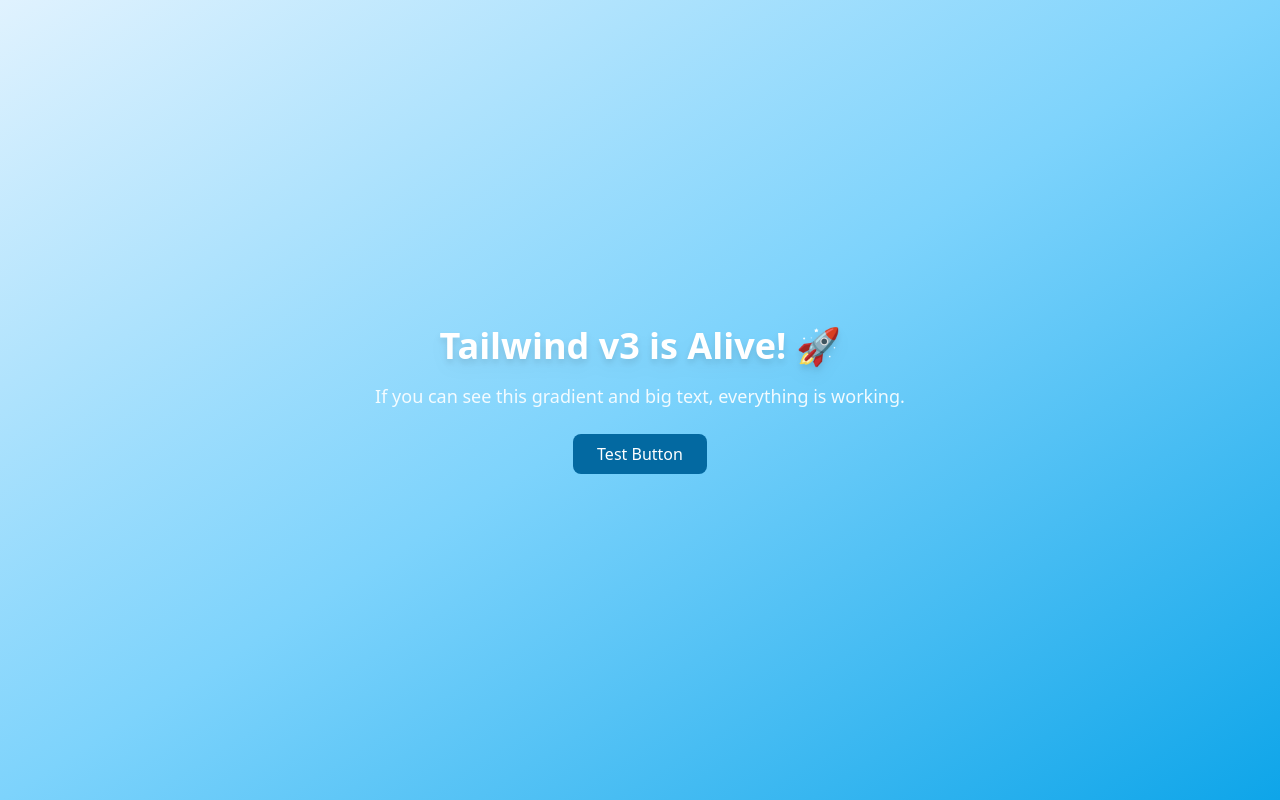
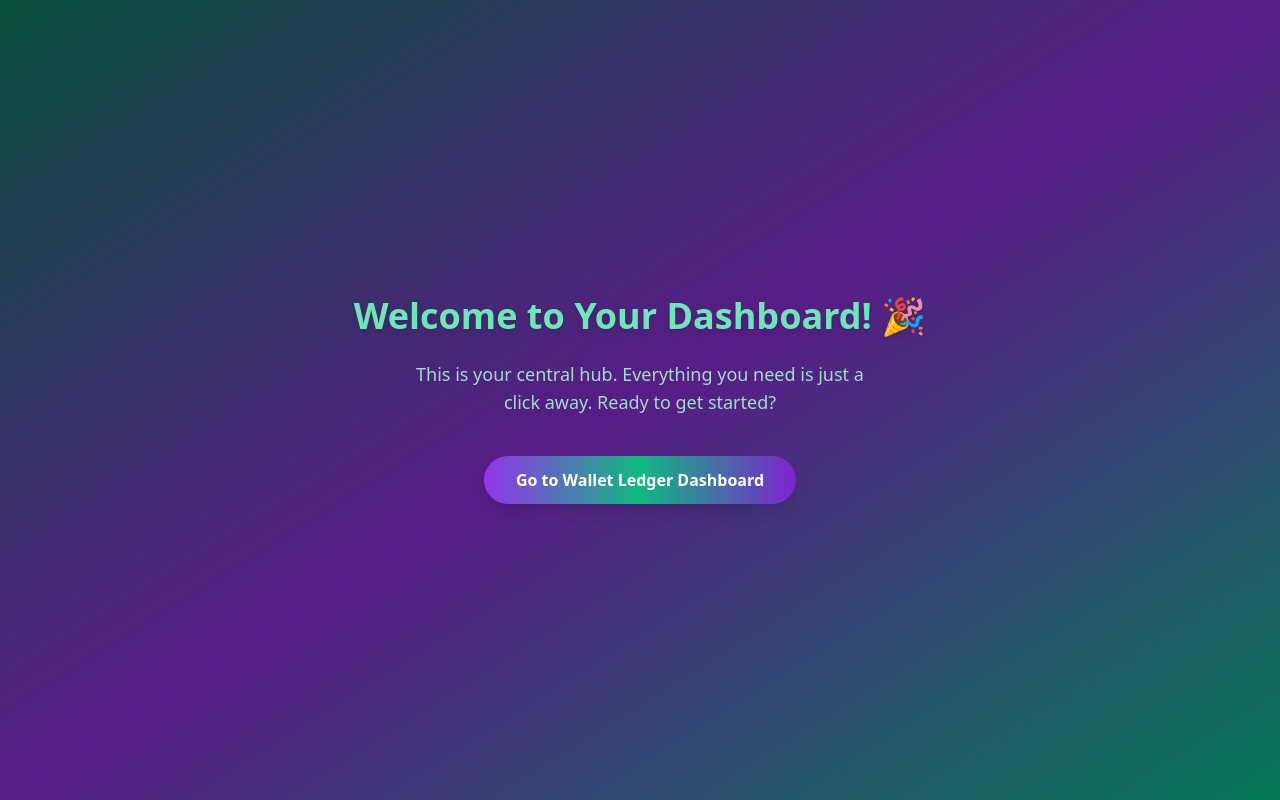
Before and after one commit to JelelAhmed/wallet-ledger-resilience, a Next.js app: page / in a window 1280 px wide. Built offline with nearby package versions, Linux system fonts and the light colour scheme.

Commit message:
Final assessment submission - ready to deploy

```diff
--- a/app/page.tsx
+++ b/app/page.tsx
@@ -1,15 +1,26 @@
+import Link from "next/link";
+
 export default function Home() {
   return (
-    <div className="flex flex-col items-center justify-center min-h-screen bg-gradient-to-br from-sky-100 via-sky-300 to-sky-500">
-      <h1 className="text-4xl font-bold text-white drop-shadow-lg">
-        Tailwind v3 is Alive! 🚀
+    <div className="flex flex-col items-center justify-center min-h-screen bg-gradient-to-br from-emerald-900 via-purple-900 to-emerald-700 px-6 text-center">
+      <h1 className="text-4xl font-extrabold text-emerald-300 drop-shadow-md mb-6">
+        Welcome to Your Dashboard! 🎉
       </h1>
-      <p className="mt-4 text-lg text-white/90">
-        If you can see this gradient and big text, everything is working.
+
+      <p className="max-w-md mx-auto text-lg text-emerald-200/90 mb-10">
+        This is your central hub. Everything you need is just a click away.
+        Ready to get started?
       </p>
-      <button className="mt-6 px-6 py-2 rounded-lg bg-sky-700 text-white hover:bg-sky-800 transition-colors">
-        Test Button
-      </button>
+
+      <Link
+        className="inline-block px-8 py-3 bg-gradient-to-r from-purple-600 via-emerald-500 to-purple-700
+                     text-white font-semibold rounded-full shadow-lg hover:scale-105 hover:shadow-xl
+                     transition-transform duration-300"
+        aria-label="Go to Dashboard"
+        href="/dashboard"
+      >
+        Go to Wallet Ledger Dashboard
+      </Link>
     </div>
   );
 }
--- a/components/TransactionTable.tsx
+++ b/components/TransactionTable.tsx
@@ -4,7 +4,7 @@
 import { Transaction } from "@/types";
 
 interface TransactionTableProps {
-  transactions: Transaction[] | null; // null for loading state
+  transactions: Transaction[] | null;
   loading?: boolean;
 }
 
@@ -15,7 +15,6 @@
   transactions,
   loading = false,
 }: TransactionTableProps) {
-  // Sorting state
   const [sortColumn, setSortColumn] = useState<SortColumn>("date");
   const [sortDirection, setSortDirection] = useState<SortDirection>("asc");
 
@@ -293,8 +292,7 @@
           )}
         </tbody>
       </table>
-
-      {/* Mobile Sorting Controls */}
+      {/* Mobile Table */}
       <div className="sm:hidden flex items-center gap-2 mb-4 px-4">
         <label
           htmlFor="sortColumn"
```
